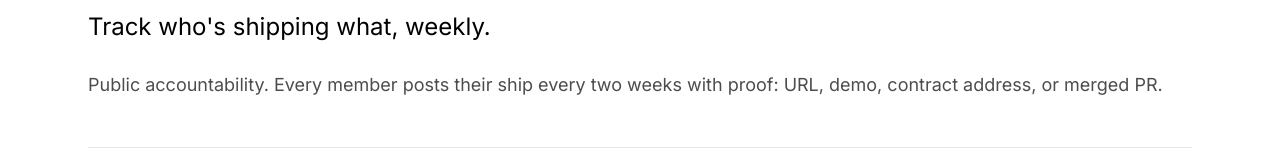
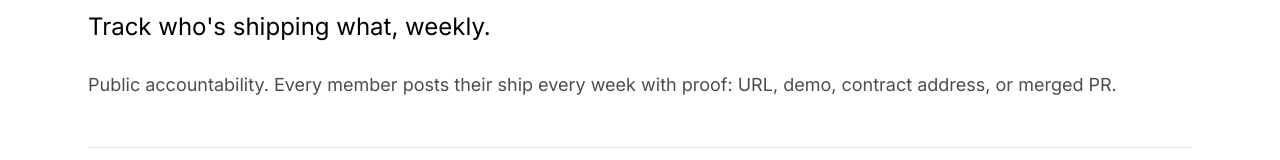
Before and after one commit to owenwahlgren/fuckingship, a Next.js app: page /ship-board in a window 1280 px wide. Shown: the part 240-400 px from the top of the page. Built offline with nearby package versions, Linux system fonts and the light colour scheme.

Commit message:
2 weeks to 1

```diff
--- a/app/ship-board/page.tsx
+++ b/app/ship-board/page.tsx
@@ -55,7 +55,7 @@ export default function ShipBoard() {
               Track who's shipping what, weekly.
             </p>
             <p className="text-lg text-black/70 leading-relaxed">
-              Public accountability. Every member posts their ship every two weeks with proof: URL, demo, contract address, or merged PR.
+              Public accountability. Every member posts their ship every week with proof: URL, demo, contract address, or merged PR.
             </p>
           </div>
 
```
